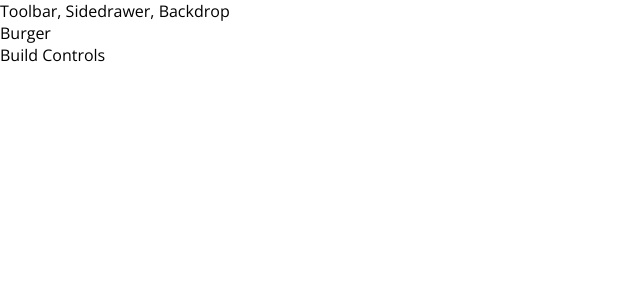
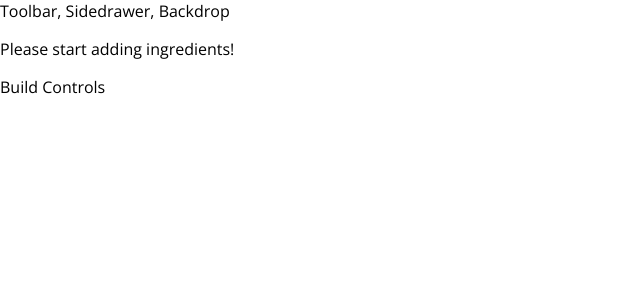
Before and after one commit to prajan11/burger-builder-project-react, a React app: page / in a window 1280 px wide. Shown: the top 300 px of the page, without its empty margins (0-640 px from the left). Built offline with nearby package versions, Linux system fonts and the light colour scheme.

Commit message:
Dynamically rendering burger components done!

```diff
--- /dev/null
+++ b/src/components/Burger/Burger.css
@@ -0,0 +1,30 @@
+.Burger {
+  width: 100%;
+  margin: auto;
+  height: 250px;
+  overflow: scroll;
+  text-align: center;
+  font-weight: bold;
+  font-size: 1.2rem;
+}
+
+@media (min-width: 500px) and (max-height: 400px) {
+  .Burger {
+    width: 350px;
+    height: 300px;
+  }
+}
+
+@media (min-width: 500px) and (min-height: 401px) {
+  .Burger {
+    width: 450px;
+    height: 400px;
+  }
+}
+
+@media (min-width: 1000px) and (min-height: 700px) {
+  .Burger {
+    width: 700px;
+    height: 600px;
+  }
+}
--- a/src/components/Burger/Burger.js
+++ b/src/components/Burger/Burger.js
@@ -0,0 +1,32 @@
+import React from "react";
+
+import classes from "./Burger.css";
+import BurgerIngredient from "./BurgerIngredients/BurgerIngredients.js";
+
+const burger = (props) => {
+  let transformedIngredients = Object.keys(props.ingredients)
+    .map((ingredient_key) => {
+      return [...Array(props.ingredients[ingredient_key])].map((_, i) => {
+        return (
+          <BurgerIngredient key={ingredient_key + i} type={ingredient_key} />
+        );
+      });
+    })
+    .reduce((preVal, curVal) => {
+      return preVal.concat(curVal);
+    }, []);
+
+  if (transformedIngredients.length === 0) {
+    transformedIngredients = <p>Please start adding ingredients!</p>;
+  }
+
+  return (
+    <div className={classes.Burger}>
+      <BurgerIngredient type="bread-top" />
+      {transformedIngredients}
+      <BurgerIngredient type="bread-bottom" />
+    </div>
+  );
+};
+
+export default burger;
--- a/src/components/Burger/BurgerIngredients/BurgerIngredients.js
+++ b/src/components/Burger/BurgerIngredients/BurgerIngredients.js
@@ -1,5 +1,5 @@
 import React from "react";
-import classes from "./BurgerIngredient.css";
+import classes from "./BurgerIngredients.css";
 import PropTypes from "prop-types";
 
 const burgerIngredient = (props) => {
--- a/src/containers/BurgerBuilder/BurgerBuilder.js
+++ b/src/containers/BurgerBuilder/BurgerBuilder.js
@@ -1,11 +1,20 @@
 import React, { Component } from "react";
 import Aux from "../../hoc/Auxilliary";
+import Burger from "../../components/Burger/Burger";
 
 class BurgerBuilder extends Component {
+  state = {
+    ingredients: {
+      salad: 0,
+      bacon: 0,
+      cheese: 0,
+      meat: 0,
+    },
+  };
   render() {
     return (
       <Aux>
-        <div>Burger</div>
+        <Burger ingredients={this.state.ingredients} />
         <div>Build Controls</div>
       </Aux>
     );
```
